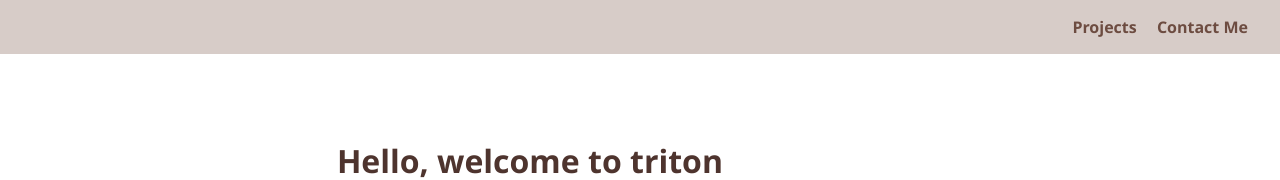
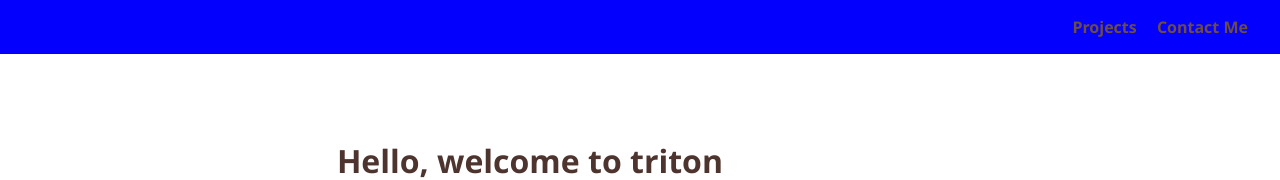
Before and after one commit to tachiu33333/triton_wrestling-main, a plain HTML site: page index.html in a window 1280 px wide. Shown: the top 180 px of the page. Drawn offline with Linux system fonts and the light colour scheme.

Commit message:
dark blue color

```diff
--- a/style.css
+++ b/style.css
@@ -31,7 +31,7 @@ body {
     /* Adds padding inside the nav for spacing */
 
 
-    background-color: #d7ccc8;
+    background-color: #0400fe;
     /* Earth tone background (light brown/gray) */
  }
 
```
